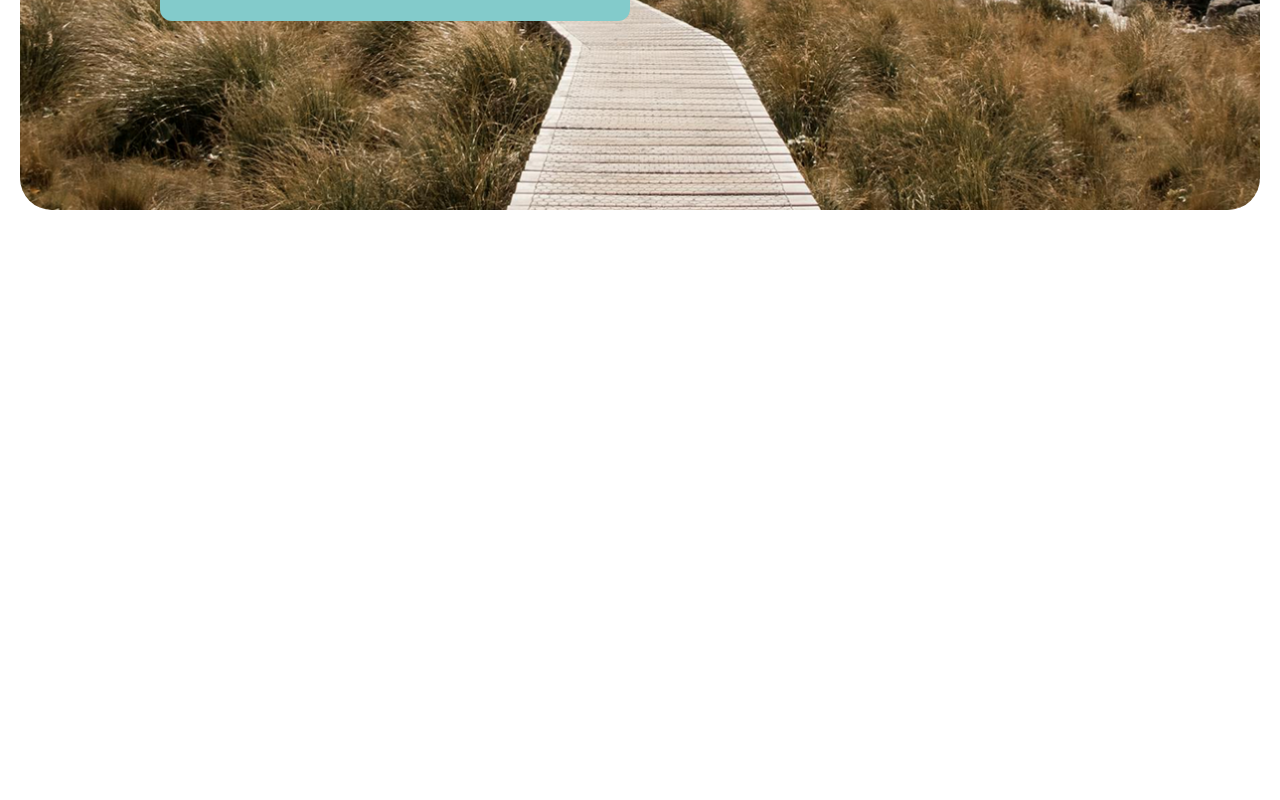
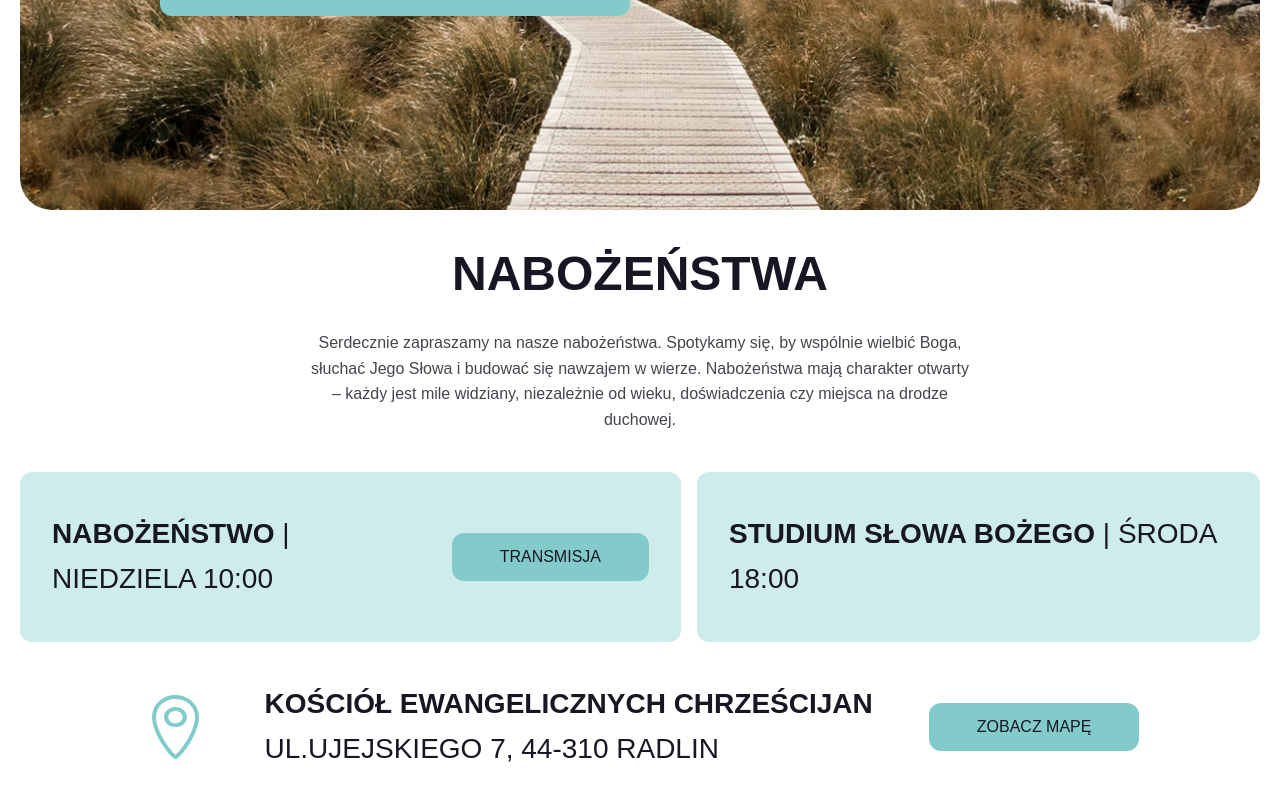
Before and after one commit to schier-jonasz/Opoka, a Vue app: page / in a window 1280 px wide. Shown: the part 530-1330 px from the top of the page. Before the commit the page ends 800 px from the top, so only its background shows below. Built offline with nearby package versions, Linux system fonts and the light colour scheme; the HTML template or start-up script is replaced by a standard one.

Commit message:
feat: Add service information

```diff
--- a/src/App.vue
+++ b/src/App.vue
@@ -1,13 +1,14 @@
 <script setup lang="ts">
 import Navigation from "@/components/Navigation.vue";
 import Hero from "@/components/Hero.vue";
+import ServiceInformation from "@/components/ServiceInformation.vue";
 </script>
 
 <template>
   <main class="px-5">
     <Navigation />
     <Hero />
-
+    <ServiceInformation />
     <section>
 
     </section>
--- a/src/assets/base.css
+++ b/src/assets/base.css
@@ -4,7 +4,6 @@
 *::before,
 *::after {
   box-sizing: border-box;
-  margin: 0;
 }
 
 body {
--- a/src/components/Button.vue
+++ b/src/components/Button.vue
@@ -1,9 +1,9 @@
 <template>
   <button
-    class="py-4 px-12 rounded-xl bg-primary text-black80 transition-colors duration-200"
+    class="px-12 rounded-xl bg-primary text-black80 transition-colors duration-200 h-12 text-nowrap text-center"
     :class="{
       'hover:bg-secondary': hoverVariant === 'primary',
-      'hover:bg-transparent hover:border-2 hover:border-primary': hoverVariant === 'outlined'
+      'hover:bg-transparent hover:ring-2 hover:ring-primary': hoverVariant === 'outlined'
     }"
     type="button"
   >
--- a/src/components/Navigation.vue
+++ b/src/components/Navigation.vue
@@ -1,22 +1,18 @@
 <template>
   <nav aria-label="main-navigation" class="px-20 py-2.5 text-black/80">
     <div class="flex justify-between items-center">
-      <!-- Logo -->
-      <a href="/" class="logo-link" aria-label="Strona główna">
-        <img src="@/assets/img/Logo_black.svg" alt="Logo" class="logo" />
+
+      <a href="/" aria-label="Strona główna">
+        <img src="@/assets/img/Logo_black.svg" alt="Logo" />
       </a>
 
-      <!-- Menu items -->
       <ul class="flex items-center gap-2">
-        <li v-for="(item, index) in menuItems" :key="index" class="nav-item">
-          <a :href="item.href" class="nav-link">{{ item.name }}</a>
+        <li v-for="(item, index) in menuItems" :key="index">
+          <a :href="item.href">{{ item.name }}</a>
         </li>
       </ul>
-
-      <!-- Placeholder for button (to be implemented later) -->
       <Button>
         SKONTAKTUJ SIĘ
-        <!-- Button component will be placed here -->
       </Button>
     </div>
   </nav>
--- /dev/null
+++ b/src/components/ServiceInformation.vue
@@ -0,0 +1,32 @@
+<template>
+  <section class="text-black80 flex flex-col items-center py-10">
+    <h2 class="font-bold text-5xl">NABOŻEŃSTWA</h2>
+    <p class="w-[660px] text-black80/80 text-center mt-8">
+      Serdecznie zapraszamy na nasze nabożeństwa. Spotykamy się, by wspólnie wielbić Boga, słuchać Jego Słowa i budować się nawzajem w wierze. Nabożeństwa mają charakter otwarty – każdy jest mile widziany, niezależnie od wieku, doświadczenia czy miejsca na drodze duchowej.
+    </p>
+    <div class="flex justify-center gap-4 my-10">
+      <article class="px-8 py-10 rounded-xl bg-secondary flex items-center justify-center gap-3">
+        <p class="text-[28px]"><span class="font-bold">NABOŻEŃSTWO</span> | NIEDZIELA 10:00</p>
+        <Button hover-variant="outlined">TRANSMISJA</Button>
+      </article>
+      <article class="px-8 py-10 rounded-xl bg-secondary flex items-center justify-center">
+        <p class="text-[28px]"><span class="font-bold">STUDIUM SŁOWA BOŻEGO</span> | ŚRODA 18:00</p>
+      </article>
+    </div>
+    <div class="flex items-center justify-center gap-14">
+      <img src="@/assets/img/pin.svg" alt="Pin" class="logo" />
+      <p class="text-[28px] flex flex-col">
+        <span class="font-bold text-nowrap">KOŚCIÓŁ EWANGELICZNYCH CHRZEŚCIJAN</span>
+        <span class="text-nowrap">UL.UJEJSKIEGO 7, 44-310 RADLIN</span>
+      </p>
+      <Button>ZOBACZ MAPĘ</Button>
+    </div>
+  </section>
+</template>
+<script setup lang="ts">
+
+import Button from "@/components/Button.vue";
+</script>
+<style scoped>
+
+</style>
```
